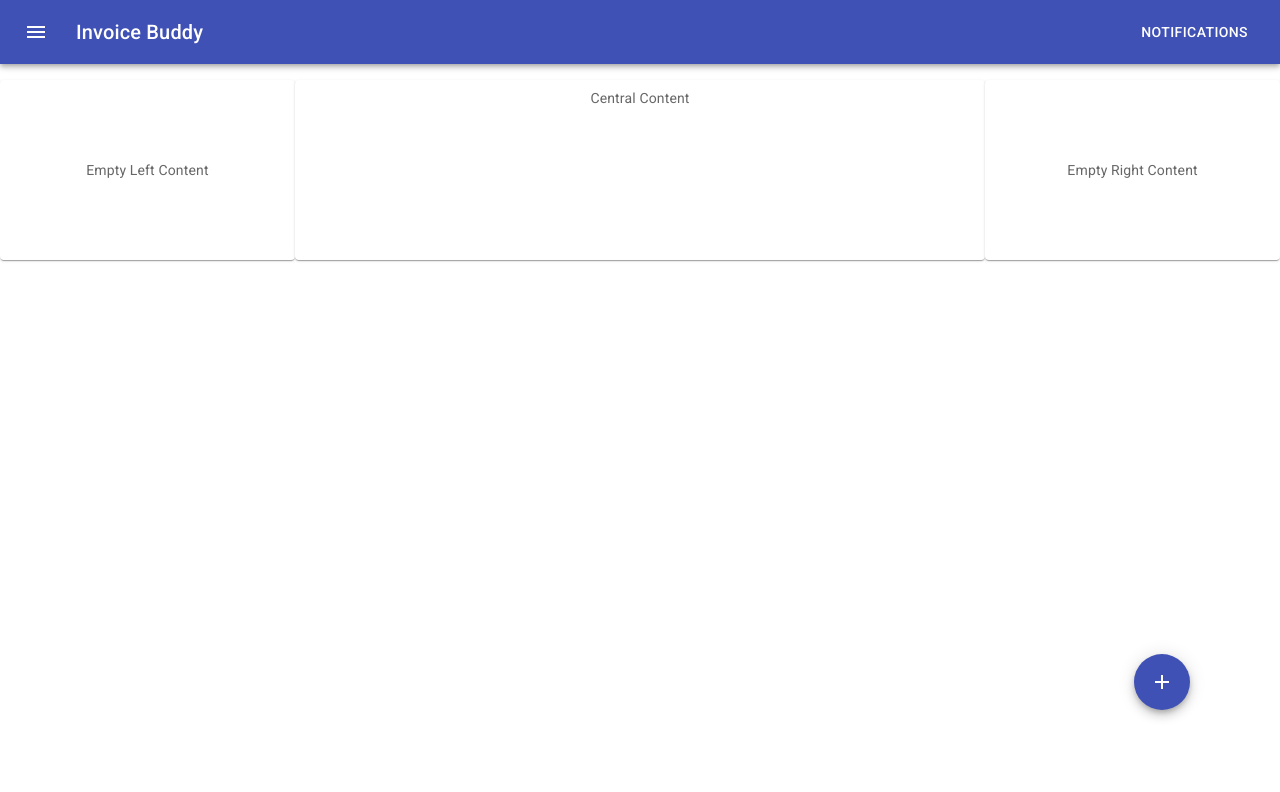
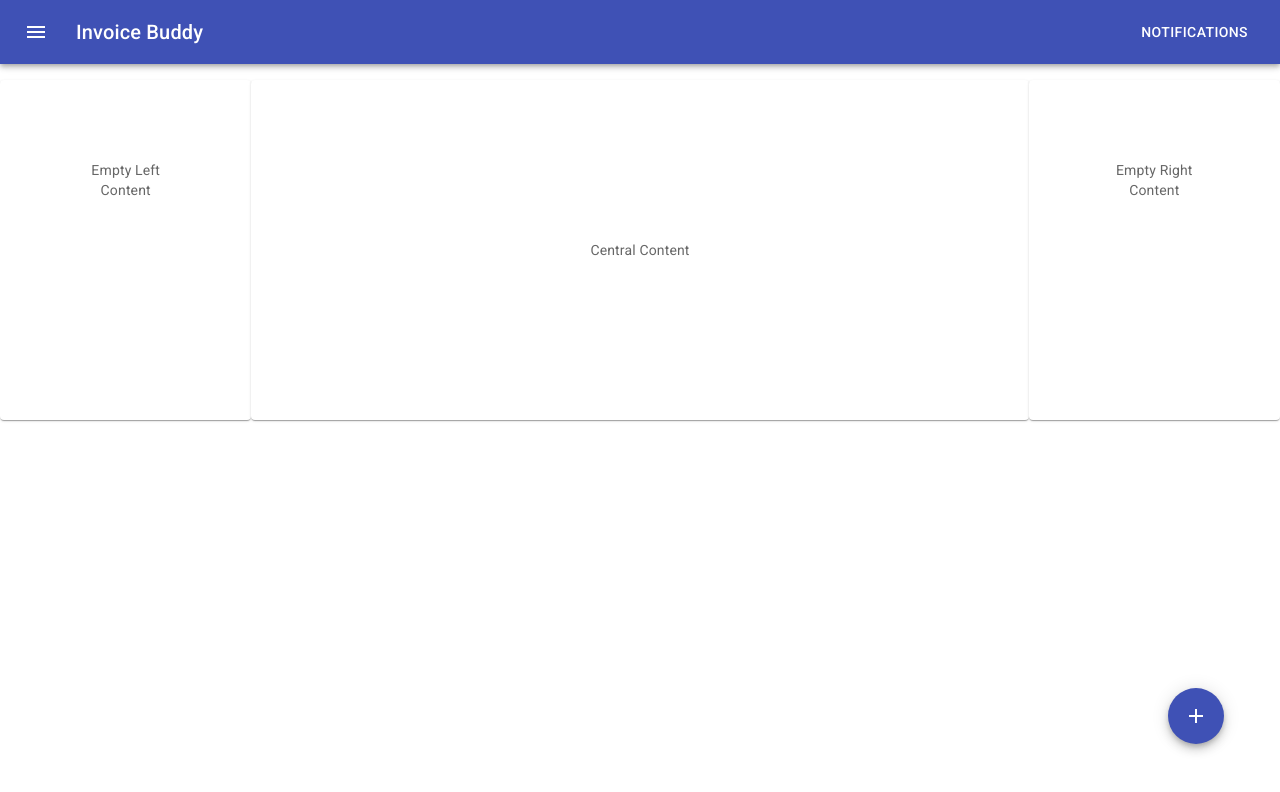
Before and after one commit to CAWilson94/Invoice, a React (Create React App) app in the folder invoices-js/: page / in a window 1280 px wide. Shown: the top 792 px of the page. Built offline with nearby package versions, Linux system fonts and the light colour scheme.

Commit message:
button in a nicer place

```diff
--- a/invoices-js/src/app/App.tsx
+++ b/invoices-js/src/app/App.tsx
@@ -23,7 +23,7 @@ function App() {
       <DrawerSideBar />
       <Stack direction="row" justifyContent="space-between" sx={{marginTop: 2}}>
         <Item sx={{ flex: 1, p: 10, display: {xs: "none", sm: "block"}}}>Empty Left Content</Item>
-        <Item sx={{ flex: 5}}>Central Content</Item>
+        <Item sx={{ flex: 5, p: 20}}>Central Content</Item>
         <Item sx={{ flex: 1, p: 10, display: {xs: "none", sm: "block"}}}>Empty Right Content</Item>
       </Stack>
       <FloatingButton/>
--- a/invoices-js/src/components/floatingButton/FloatingButton.tsx
+++ b/invoices-js/src/components/floatingButton/FloatingButton.tsx
@@ -5,7 +5,7 @@ import { Box } from "@mui/system";
 
 export default function FloatingButton(){
     return(
-        <Box sx={{position: 'absolute', bottom: 10, right: 10, padding: 10}}>
+        <Box sx={{position: 'absolute', bottom: 56, right: 56}}>
         <Fab color="primary" aria-label="add">
             <AddIcon />
           </Fab>
```
